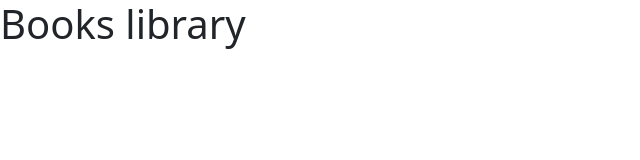
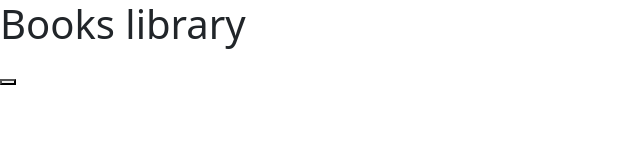
Before and after one commit to SamroodAli/books-library, a website: page index.html in a window 1280 px wide. Shown: the full height of the page, 0-640 px from the left. Drawn offline with nearby package versions, Linux system fonts and the light colour scheme.

Commit message:
Markup:Create add book button

```diff
--- a/index.html
+++ b/index.html
@@ -17,6 +17,7 @@
   <body>
     <h1>Books library</h1>
     <ul class="books" id="books"></ul>
+    <button id="addBook"></button>
     <script
       src="https://cdn.jsdelivr.net/npm/bootstrap@5.0.1/dist/js/bootstrap.bundle.min.js"
       integrity="sha384-gtEjrD/SeCtmISkJkNUaaKMoLD0//ElJ19smozuHV6z3Iehds+3Ulb9Bn9Plx0x4"
```
